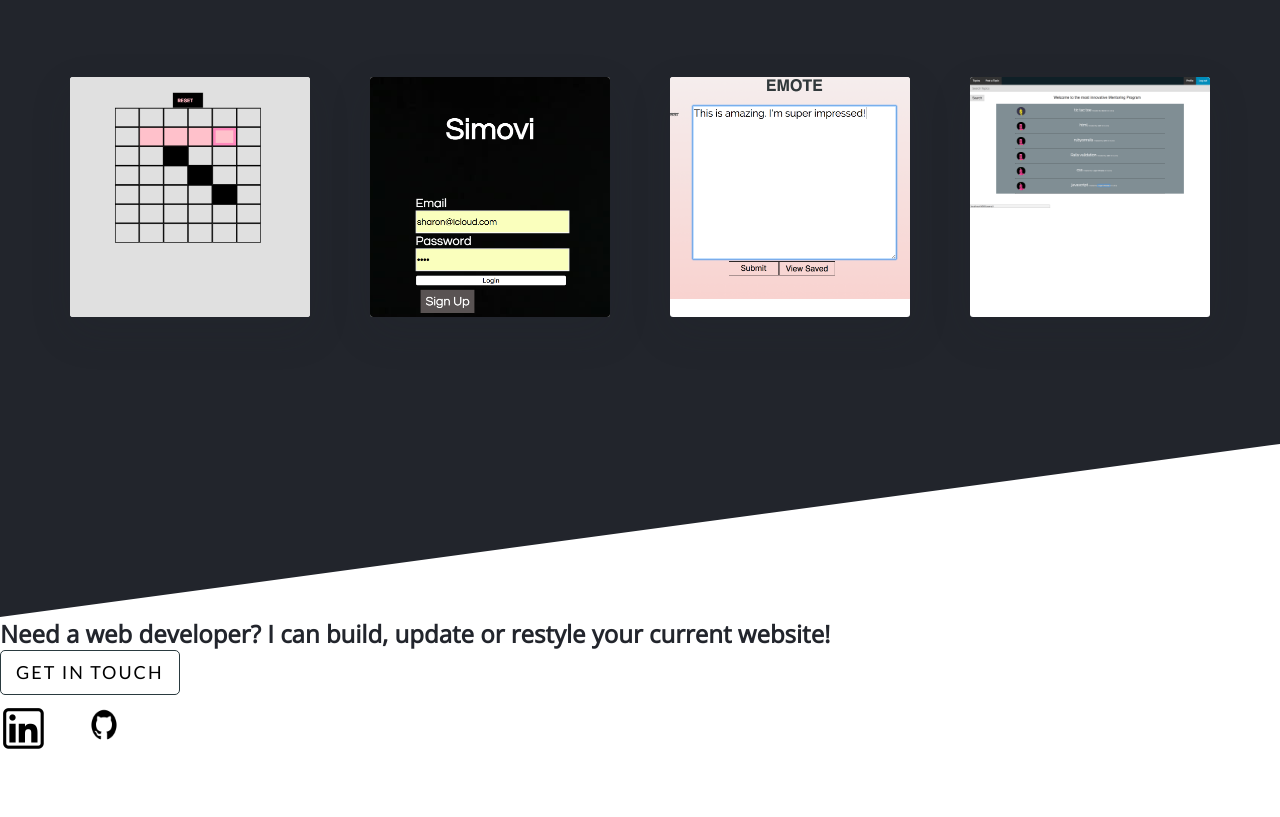
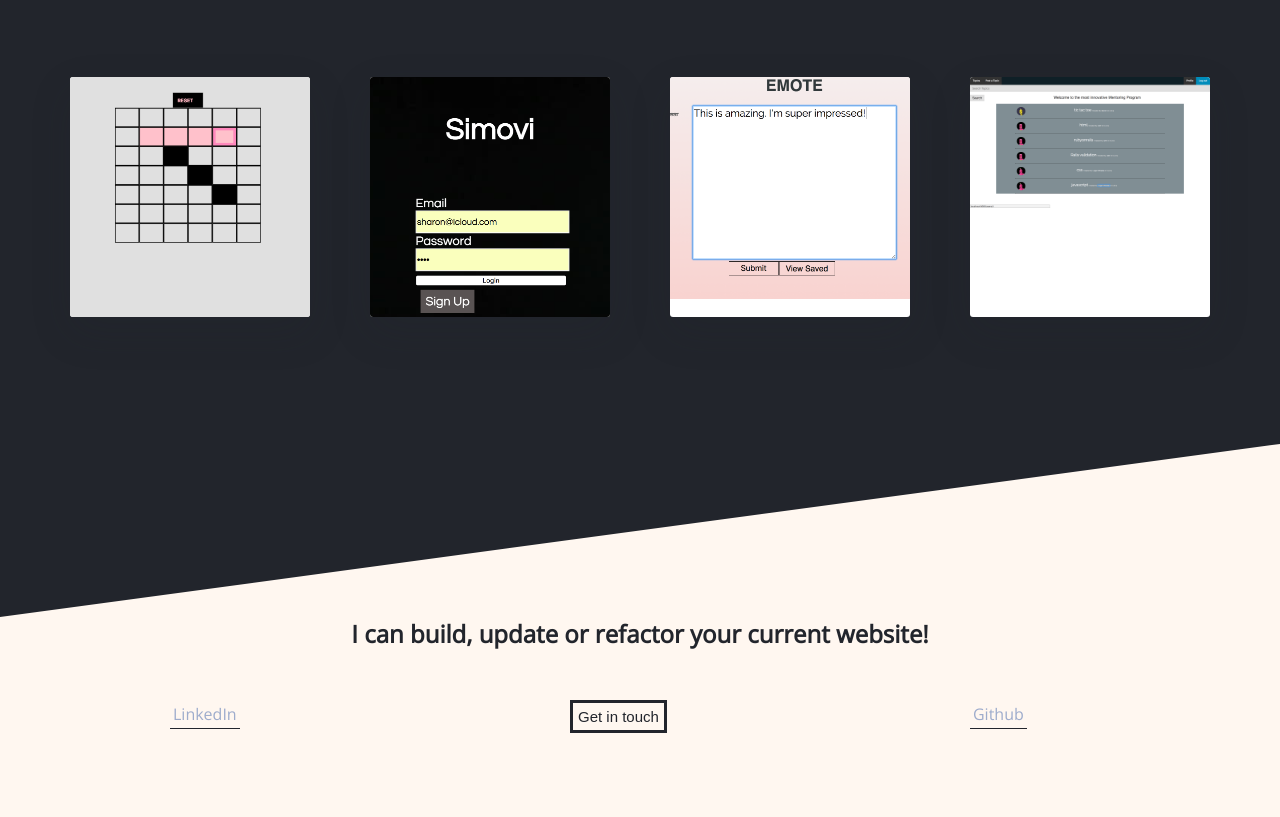
Before and after one commit to sharonrm/personal_website, a website: page index.html in a window 1280 px wide. Shown: the part 1454-2271 px from the top of the page. Before the commit the page ends 2214 px from the top, so only its background shows below. Drawn offline with nearby package versions, Linux system fonts and the light colour scheme; files whose address does not match are found by name.

Commit message:
completed foooter

```diff
--- a/index.html
+++ b/index.html
@@ -24,9 +24,11 @@
                                 <a href="#" class="project-heading--link btn-text btn-about">About Me &rarr; </a>
                             </div>
                          </div>
+                       </div>
                          <div class="col-1-of-2">
                             <div class="container container--text">
                                 <p class="paragraph"></p>
+                            </div>
                         </div>
                       </div>
              </section>
@@ -71,33 +73,6 @@
                                     <div class="card">
                                         <div class="card__side card__side--front">
                                             <div class="card__picture
-                                        card__picture--2">
-                                            &nbsp;
-                                            </div>
-                                        <h4 class="card__heading">
-                                        <span class="card__heading-span card__heading-span--2"> Wheels to go</span>
-                                        </h4>
-                                        <div class="card__details">
-                                           <ul>
-                                               <li>Wordpress</li>
-                                               <li>CSS</li>
-                                               <li>Javascript</li>
-                                           </ul>
-                                        </div>
-                                    </div>
-                                    <div class="card__side card__side--back card__side--back-1">
-                                        <div class="card__cta">
-                                            <div class="card__link-box">
-                                                <a href="http://w2g.nyc/" class="btn btn--white">w2g.com</a>
-                                            </div>
-                                        </div>
-                                    </div>
-                                 </div>
-                               </div>
-                               <div class="col-1-of-3">
-                                    <div class="card">
-                                        <div class="card__side card__side--front">
-                                            <div class="card__picture
                                         card__picture--3">
                                             &nbsp;
                                             </div>
@@ -117,6 +92,33 @@
                                         <div class="card__cta">
                                             <div class="card__link-box">
                                                 <a href="https://thefrocknyc.com/" class="btn btn--white">https://www.minkjewelers.com/</a>
+                                            </div>
+                                        </div>
+                                    </div>
+                                 </div>
+                                </div>
+                                <div class="col-1-of-3">
+                                    <div class="card">
+                                        <div class="card__side card__side--front">
+                                            <div class="card__picture
+                                        card__picture--2">
+                                            &nbsp;
+                                            </div>
+                                        <h4 class="card__heading">
+                                        <span class="card__heading-span card__heading-span--2"> Wheels to go</span>
+                                        </h4>
+                                        <div class="card__details">
+                                           <ul>
+                                               <li>Wordpress</li>
+                                               <li>CSS</li>
+                                               <li>Javascript</li>
+                                           </ul>
+                                        </div>
+                                    </div>
+                                    <div class="card__side card__side--back card__side--back-1">
+                                        <div class="card__cta">
+                                            <div class="card__link-box">
+                                                <a href="http://w2g.nyc/" class="btn btn--white">w2g.com</a>
                                             </div>
                                         </div>
                                     </div>
@@ -161,7 +163,7 @@
                       <div class="feature-box-picture feature-box-picture--3" data-text="Emote
                           Emotional Content Analysis - Node.js | React | Watson API | SQL | CSS">
                       </div>
-                    <a href ="https://github.com/sharonrm/Final-Project/tree/master/server/">
+                    <a href ="https://github.com/sharonrm/Final-Project/tree/master/server/"></a>
                     </div>
                       </a>
                 </div>
@@ -178,28 +180,35 @@
                 </div>
              </div>
             </div>
+        </div>
+
     </section>
 
-       <div id='container3'>
-            <div>
-                <footer>
-                    <h2>Need a web developer? I can build, update or restyle your current website!</h2>
+     <footer class="section-footer">
+                  <div class="section-footer__text-box">
+                        <h2 class="heading-footer">I can build, update or refactor your current website!</h2>
+                    </div>
+                  <div class="row">
+                      <div class="col-1-of-3">
+                        <div class="social-box linkedin">
+                          <a href = "https://www.linkedin.com/in/sharon-moskal-nyc/" class = "social btn-text" target="_blank">LinkedIn</a>
+                        </div>
+                   </div>
+                   <div class="col-1-of-3">
+                      <div class = "social-box contact-me" >
                           <form action="mailto:sharonmoskal@gmail.com">
-                        <input type="submit" id = "submit" name="send" value="GET IN TOUCH"/>
+                          <input type="submit" name="send" class="email-submit btn-text" value="Get in touch"/>
                           </form>
-                    <div id = "social">
-                        <a href = "https://www.linkedin.com/in/sharon-moskal-nyc/" target="_blank"></a>
-                        <img id = "social-lkd" src="linkedin1600.png" alt="linkin"> </a>
-                         <a href = "https://github.com/sharonrm?tab=repositories" target="_blank">
-                       <img id = "social-git" src="mark-github.png" alt="github"> </a>
+                      </div>
+                   </div>
+
+                   <div class="col-1-of-3">
+                       <div class="social-box github">
+                          <a href = "https://github.com/sharonrm?tab=repositories" class = "social btn-text" target="_blank">Github</a>
+                      </div>
+                </div>
               </div>
 
           </footer>
-            </div>
-        </div>
-
-
     </body>
-
-
  </html>
--- a/sass/base/_base.css
+++ b/sass/base/_base.css
@@ -4,6 +4,8 @@
 	box-sizing: border-box;
 }
 
+
+
 html{
 	font-size: 62.5%;
 }
--- a/sass/base/_typography.scss
+++ b/sass/base/_typography.scss
@@ -31,15 +31,11 @@ body {
     font-size: 4rem;
     text-transform: uppercase;
     font-weight: 700;
-    color: $color-grey-light-1;
-    -webkit-background-clip: text;
+    color: $color-white;
     letter-spacing: .3rem;
     transition: all .2s;
     text-align: center;
     margin-top: -6rem;
-    background-image: linear-gradient(to right, $color-primary-light, $color-primary-dark);
-    -webkit-background-clip: text;
-    color: transparent;
 }
 
 .heading-feature-box {
@@ -50,6 +46,8 @@ body {
     -webkit-background-clip: text;
     letter-spacing: .3rem;
     transition: all .2s;
+}
 
+footer {
 
 }
--- a/sass/components/_feature-box.scss
+++ b/sass/components/_feature-box.scss
@@ -52,7 +52,7 @@
 					overflow: hidden;
 					background-color: rgba($color-grey-light-3, .80);
 					opacity: 0;
-					transition: .5s;
+					transition: .2s;
 					color: $color-black;
 
 				}
--- /dev/null
+++ b/sass/components/_social-box.scss
@@ -0,0 +1,3 @@
+.social-box {
+	margin: 5rem 0rem 0 10rem;
+}
--- a/sass/main.scss
+++ b/sass/main.scss
@@ -16,6 +16,7 @@
 @import"components/composition";
 @import"components/cards";
 @import"components/feature-box";
+@import"components/social-box";
 
 @import"layout/header";
 @import"layout/grid";
@@ -31,44 +32,50 @@
 	font-size: 1.8rem;
 
 }
-/*img {
-
-	width: 50rem;
-	height:30rem;
-	margin-bottom: 2rem;
-	margin-top: 4rem;
-}*/
 
 
+input, .submit .email-submit {
 
 
+    cursor: pointer;
+    background: none;
+    padding: .5rem;
+    color: inherit;
+    border: none;
+    font-size: 1.5rem;
+    outline: none;
+    border-style: solid;
 
 
-input {
-	background-color: #fff;
-	font-family: 'Lato', sans-serif;
-	font-size: 1.8rem !important;
-    border: .1rem solid #2A3A3F;
-    padding: 1rem 1.5rem 1.1rem !important;
-    text-align: center;
-    border-radius: .5rem;
-    letter-spacing: .2rem;
-    cursor: pointer;
+		&:link, &:visited {
+			display: inline-block;
+    		border-bottom: 1px solid $color-black;
+			padding: 3px;
+			transition: all 2s;
+
+		}
+
+
+    &:hover {
+    	background-color: $color-primary-light-2;
+    	color: black;
+		transform: translateY(-3px);
+		box-shadow: 0 1rem 2rem rgba($color-black, .2);
+
+	&::after {
+		transform: scaleX(1.4) scaleY(1.6);
+		opacity: 0;
+		}
+    }
 }
 
-#social-git {
-	height:6rem;
-	width: 10rem;
-}
-#social-lkd {
-	height:5rem;
-	width: 5rem;
+
+.social {
+	text-decoration: none;
+	color: $color-black;
+	font-size: 1.5rem;
 }
 
-#social {
-	width: 100%;
-	height: 10%;
-}
 
 @media only screen and (max-width: 800px) {
  body {
--- a/sass/pages/_home.scss
+++ b/sass/pages/_home.scss
@@ -22,3 +22,15 @@
 	clip-path: polygon(0 20%, 100% 0, 100% 80%, 0% 100%);
 
 }
+
+.section-footer {
+	background-color: $color-grey-light-1;
+	padding: 20rem 0 20rem 0;
+	margin-top: -20rem;
+	height: 35rem;
+
+	&__text-box {
+	text-align: center;
+	}
+
+}
```
Also changed, not shown: css/style.css. Lines whose indentation alone changed are shown as unchanged.
